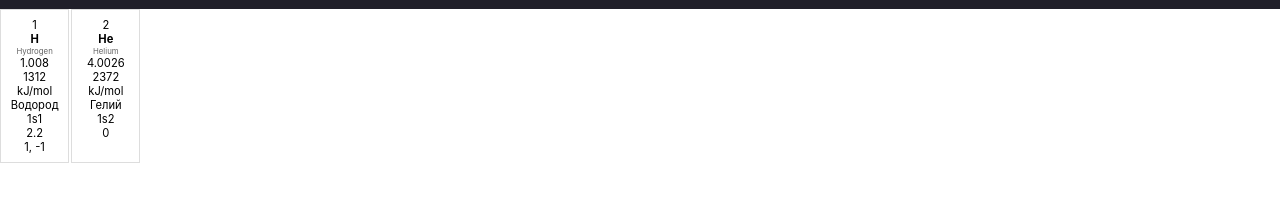
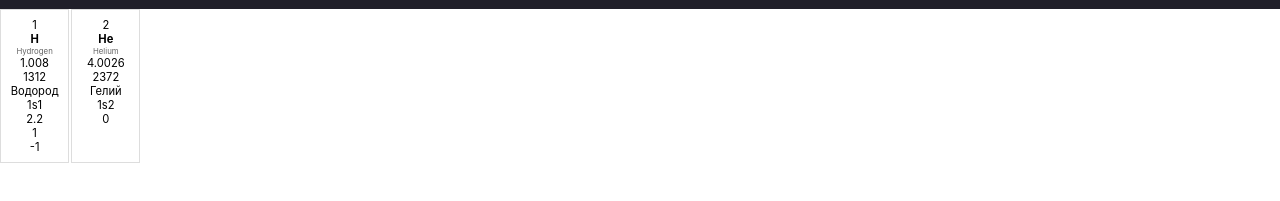
Before and after one commit to cyberkesa/Mendeleev, a React (Create React App) app: page / in a window 1280 px wide. Shown: the part 151-352 px from the top of the page. Built offline with nearby package versions, Linux system fonts and the light colour scheme.

Commit message:
Change format oxidationStates

```diff
--- a/src/components/PeriodicTable.js
+++ b/src/components/PeriodicTable.js
@@ -21,15 +21,17 @@ const PeriodicTable = () => {
           <div className="symbol">{element.symbol}</div>
           <div className="name">{element.name}</div>
           <div className="atomic-weight">{element.atomicWeight}</div>
-          <div className="ionization-energy">
-            {element.ionizationEnergy} kJ/mol
-          </div>
+          <div className="ionization-energy">{element.ionizationEnergy}</div>
           <div className="russian-name">{element.russianName}</div>
           <div className="electron-configuration">
             {element.electronConfiguration}
           </div>
           <div className="electronegativity">{element.electronegativity}</div>
-          <div className="oxidation-states">{element.oxidationStates}</div>
+          <div className="oxidation-states">
+            {element.oxidationStates.map((state, index) => (
+              <div key={index}>{state}</div>
+            ))}
+          </div>
         </div>
       ))}
     </div>
--- a/src/elementsData.json
+++ b/src/elementsData.json
@@ -9,7 +9,7 @@
 	  "russianName": "Водород",
 	  "electronConfiguration": "1s1",
 	  "electronegativity": 2.20,
-	  "oxidationStates": "1, -1"
+	  "oxidationStates": [1, -1]
 	},
 	{
 	  "id": 2,
@@ -21,6 +21,6 @@
 	  "russianName": "Гелий",
 	  "electronConfiguration": "1s2",
 	  "electronegativity": null,
-	  "oxidationStates": "0"
+	  "oxidationStates": [0]
 	}
   ]
```
